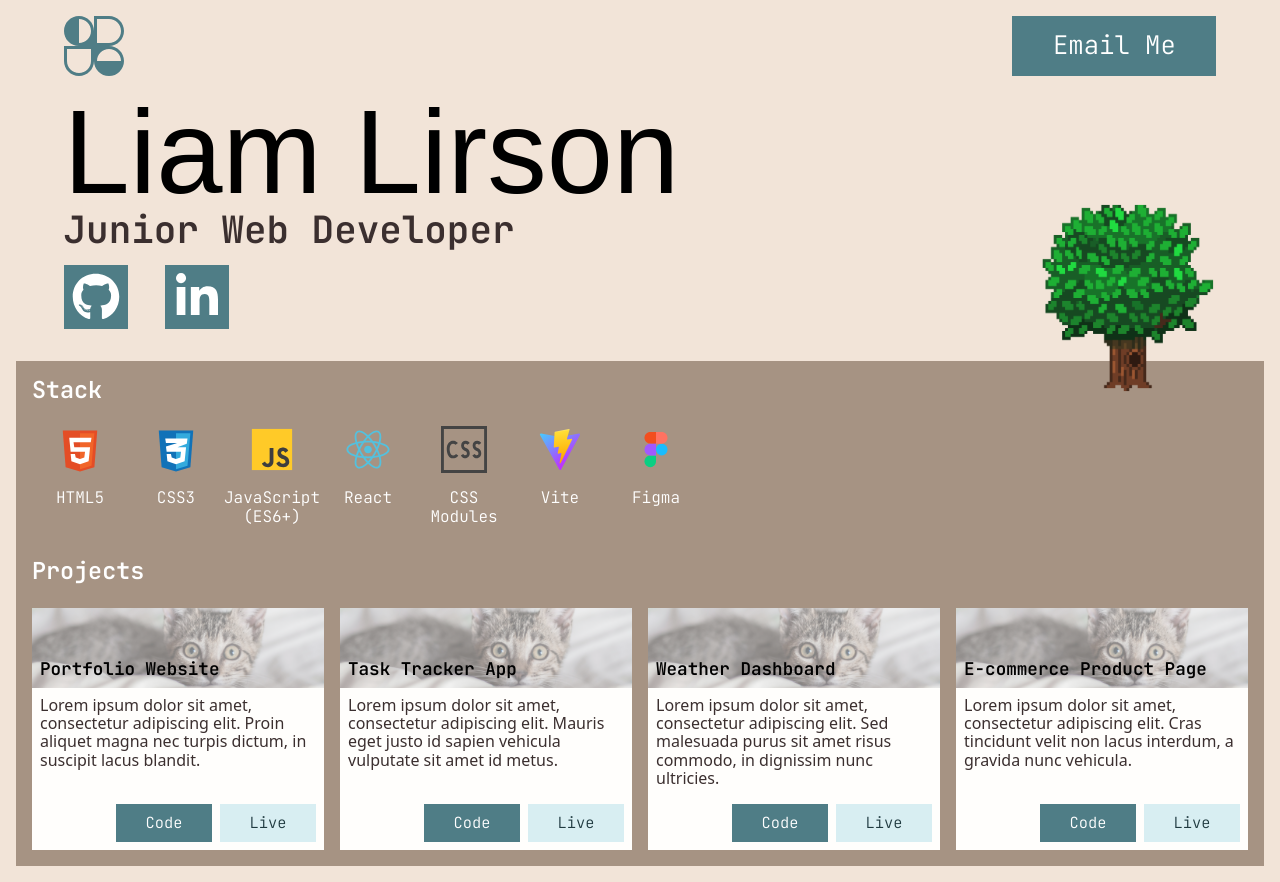
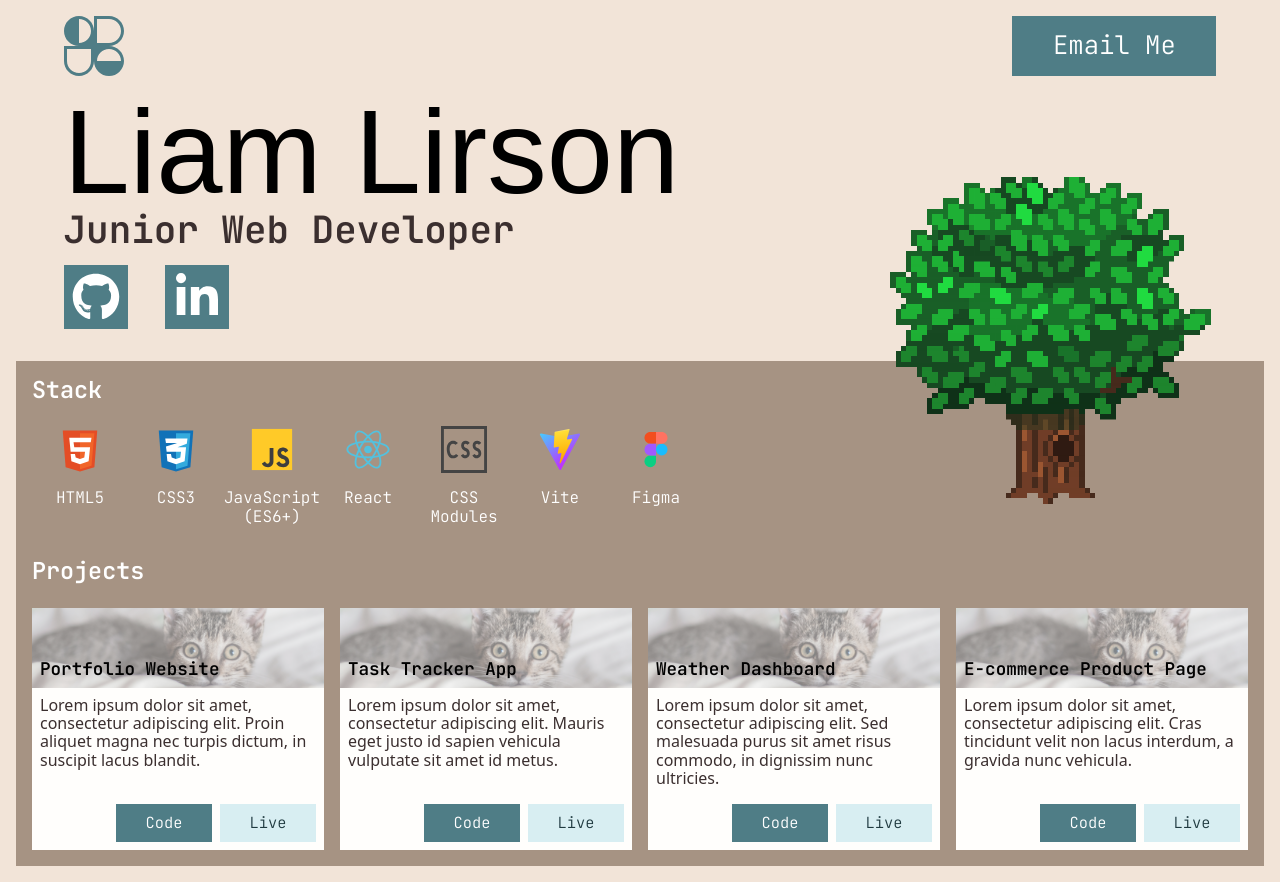
Before and after one commit to Liam-JL/portfolio, a React (Vite) app: page / in a window 1280 px wide. Built offline with nearby package versions, Linux system fonts and the light colour scheme; a web font is replaced by a local one.

Commit message:
Make hero image more responsive on desktop

```diff
--- a/src/components/Hero/Hero.jsx
+++ b/src/components/Hero/Hero.jsx
@@ -20,7 +20,9 @@ function Hero() {
         </span>
       </div>
       <div className={`${styles.block} ${styles.imageBlock}`}>
-        <img src={placeholderImage} alt="" className={styles.heroImage}/>
+        <div className={styles.imageContainer}>
+          <img src={placeholderImage} alt="" className={styles.heroImage}/>
+        </div>
       </div>
     </section>
   )
--- a/src/components/Hero/Hero.module.css
+++ b/src/components/Hero/Hero.module.css
@@ -39,12 +39,23 @@
 }
 
 .imageBlock {
-    flex: 1;
+    flex: 1 0 auto;
+    position: relative;
+    display: flex;
+    justify-content: flex-end;
+    align-items: flex-end;
+}
+
+.imageContainer {
+    width: clamp(14rem, -2.6667rem + 29.6296vw, 24rem);
+    aspect-ratio: 1 / 1;
+    position: absolute;
+    top: 5rem;
 }
 
 .heroImage {
-    height: 12rem;
-    width: 12rem;
-    position: relative;
-    top: 5rem;
+    width: 100%;
+    height: 100%;
+    object-fit: contain;
+    image-rendering: pixelated;
 }
```
